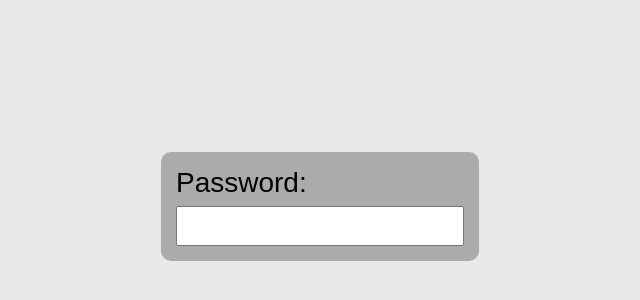
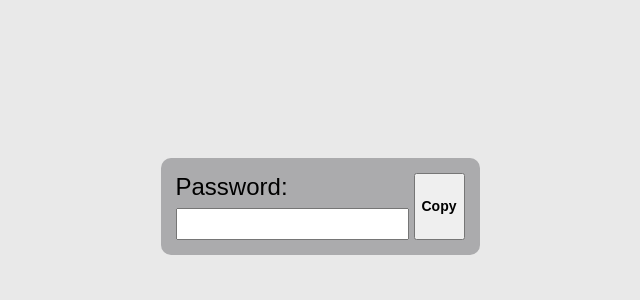
Before and after one commit to leejg1/Password-Suggestor, a plain HTML site: page index.html in a window 1280 px wide. Shown: the part 194-494 px from the top of the page, without its empty margins (320-960 px from the left). Drawn offline with Linux system fonts and the light colour scheme.

Commit message:
Add files via upload

```diff
--- a/index.html
+++ b/index.html
@@ -11,10 +11,15 @@
 <body>
     <div class="main-container">
         <div class="sub-container">
-            <label class="pword-label" for="pwd">Password:</label>
-            <input class="pword-field" type="password" id="pwd" name="pwd">
+            <div>
+                <label class="pword-label" for="pwd">Password:</label>
+                <input class="pword-field" type="password" id="pwd" name="pwd">
+            </div>
+            <button onclick="copyText()">Copy</button>
         </div>
     </div>
+    <script src="script.js">
+    </script>
 </body>
 
 </html>
--- /dev/null
+++ b/script.js
@@ -0,0 +1,7 @@
+
+function copyText() {
+    const copyText = document.querySelector(".pword-field");
+    copyText.select()
+
+    navigator.clipboard.writeText(copyText.value);
+}
--- a/style.css
+++ b/style.css
@@ -13,6 +13,7 @@ html ,body {
 }
 
 .sub-container {
+    display: flex;
     background-color: rgb(171, 171, 173);
     padding: 15px;
     border-radius: 10px;
@@ -22,10 +23,18 @@ html ,body {
     display: block;
     color: black;
     padding-bottom: 7px;
-    font-size: 28px;
+    font-size: 24px;
 }
 
 .pword-field {
-    width: 280px;
-    font-size: 30px;
+    width: 225px;
+    font-size: 22px;
 }
+
+button {
+   margin-left: 5px;
+   font-weight: bold;
+   font-size: 14px;
+   /* border-radius: 4px; */
+   /* border: 1px solid gray; */
+}
```
